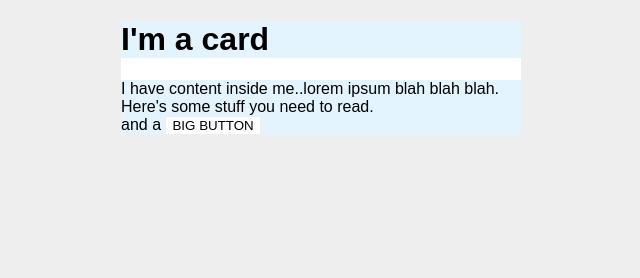
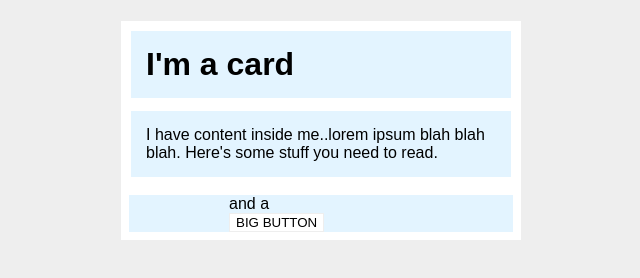
Before and after one commit to Dodotech39/css-exercises, a plain HTML site: page margin-and-padding/margin-and-padding-2/index.html in a window 1280 px wide. Shown: the whole page, without its empty margins (319-959 px from the left). Drawn offline with Linux system fonts and the light colour scheme.

Commit message:
Edit CSS properties

```diff
--- a/margin-and-padding/margin-and-padding-2/style.css
+++ b/margin-and-padding/margin-and-padding-2/style.css
@@ -7,21 +7,30 @@ body {
     width: 400px;
     background: #fff;
     margin: 16px auto;
+
   }
 
   .title {
     background: #e3f4ff;
+    padding: 15px;
+    border: 10px solid white;
+    margin-bottom: -7px;
   }
 
   .content {
     background: #e3f4ff;
+    padding: 15px;
+    border: 10px solid white;
   }
 
   .button-container {
     background: #e3f4ff;
+    border: 8px solid white;
+    padding-left: 100px;
   }
 
   button {
     background: white;
     border: 1px solid #eee;
+    display: block;
   }
```
